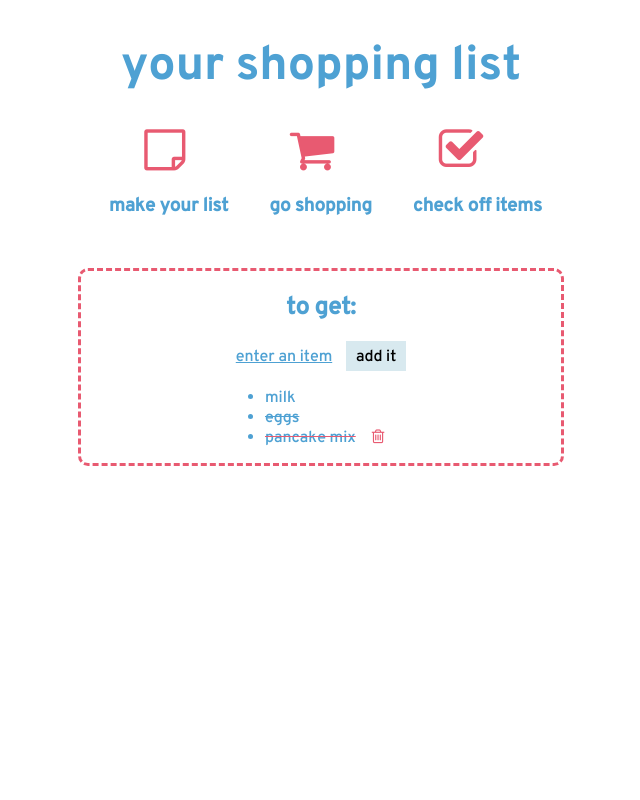
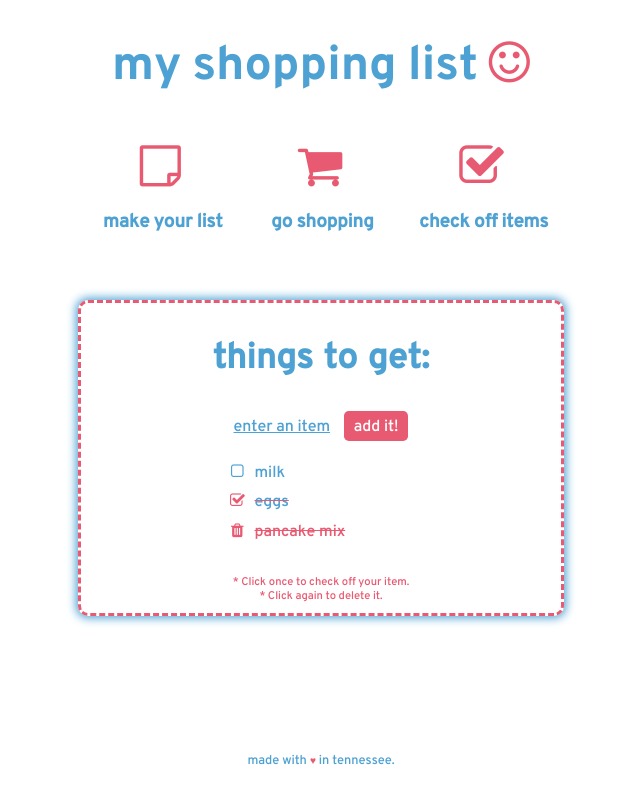
Before and after one commit to kindlingscript/shopping-list, a plain HTML site: page index.html in a window 1280 px wide. Shown: the whole page, without its empty margins (319-959 px from the left). Drawn offline with Linux system fonts and the light colour scheme.

Commit message:
Style additions and changes

```diff
--- a/css/main.css
+++ b/css/main.css
@@ -3,12 +3,12 @@ body {
   max-width: 40em;
   margin-left: auto;
   margin-right: auto;
-  color: #4EA1D3;
+  color: #4EA1D3; /* blue */
   font-family: 'overpassregular', sans-serif;
 }
 
 .content {
-  margin: 2em 0;
+  margin: 0 0 3em 0;
 }
 
 h1 {
@@ -18,49 +18,79 @@ h1 {
 
 .call-to-action {
   padding-right: 0.6em;
+  display: inline-flex;
+}
+
+.icon-1, .icon-2, .icon-3 {
+  margin-left: 1em;
+  display: inline;
 }
 
 .fa {
+  color: #E85A71; /* red */
+}
+
+.fa-3x {
   padding-right: 0.1em;
   margin: 0 1em;
-  color: #E85A71;
 }
 
-h3 {
+/*h3 {
   display: inline-block;
   padding-left: 1.5em;
   padding-right: 0.5em;
-}
+}*/
 
 .list {
   max-width: 30em;
-  margin: 0 auto;
+  margin: 0 auto 8.5em auto;
   border: dashed 3px #E85A71;
   border-radius: 10px;
+  box-shadow: 0 0 10px 2px #4EA1D3;
 }
 
-p, button {
+.list h2 {
+  margin: 0.9em 0;
+  font-size: 2.2em;
+  word-spacing: 0.05em;
+  letter-spacing: 0.01em;
+}
+
+.instructions {
+  font-size: 0.7em;
+  color: #E85A71;
+  margin-top: 2.5em;
+}
+
+.text-field, button {
   display: inline;
 }
 
-p {
+.text-field {
   text-decoration: underline;
 }
 
 button {
-  background-color: #D8E9EF;
-  border-color: #D8E9EF;
+  background-color: #E85A71;
+  border-color: #E85A71;
   border-style: none;
+  border-radius: 0.3em;
+  color: #ffffff;
   margin-left: 10px;
   padding: 5px 10px;
 }
 
-ul {
-  margin-left: 30%;
+.fa-ul {
+  margin-left: 29%;
 }
 
 ul li {
   text-align: left;
+  padding: 0.3em 0;
+}
+
+.fa-li {
+  position: static;
 }
 
 .hover {
@@ -68,17 +98,42 @@ ul li {
 }
 
 .hover-color {
-  /*color: #454552;*/
+  color: #E85A71;
   text-decoration: line-through;
 }
 
 .checked-off {
+  color: #E85A71;
+}
+
+.fa-square-o {
   color: #4EA1D3;
 }
 
 .line-color {
   color: #E85A71;
   text-decoration: line-through;
+}
+
+.copy {
+  right: 0;
+  bottom: 0;
+  left: 0;
+  text-align: center;
+}
+
+.heart {
+  color: #E85A71;
+  display: inline;
+  font-style: normal;
+}
+
+.copy, .heart {
+  font-size: 0.8em;
+}
+
+@media only screen and (max-width: 760px) {
+
 }
 
 /* Generated by Font Squirrel (https://www.fontsquirrel.com) on April 25, 2016 */
--- a/index.html
+++ b/index.html
@@ -2,40 +2,49 @@
 <html lang="en">
 <head>
   <meta charset="UTF-8">
-  <title>Shopping List</title>
+  <title>shopping list</title>
   <link rel="stylesheet" href="css/normalize.css">
   <link rel="stylesheet" href="https://maxcdn.bootstrapcdn.com/font-awesome/4.6.1/css/font-awesome.min.css">
   <link rel="stylesheet" href="css/main.css">
 </head>
 <body>
   <section class="banner content">
-    <h1>your shopping list</h1>
+    <h1>my shopping list <i class="fa fa-smile-o"></i></h1>
   </section>
   <section class="call-to-action content">
-    <div class="icons">
+    <div class="icon-1">
       <i class="fa fa-sticky-note-o fa-3x"></i>
+      <h3>make your list</h3>
+    </div>
+    <div class="icon-2">
       <i class="fa fa-shopping-cart fa-3x"></i>
+      <h3>go shopping</h3>
+    </div>
+    <div class="icon-3">
       <i class="fa fa-check-square-o fa-3x"></i>
+      <h3>check off items</h3>
     </div>
-    <div class="text">
+    <!-- <div class="text">
       <h3>make your list</h3>
       <h3>go shopping</h3>
       <h3>check off items</h3>
-    </div>
+    </div> -->
   </section>
   <section class="list content">
-    <h2>to get:</h2>
-    <p>enter an item</p> <button>add it</button>
-    <ul>
-      <li class="added">milk</li>
+    <h2>things to get:</h2>
+    <p class="text-field">enter an item</p> <button>add it!</button>
+    <ul class="fa-ul">
+      <li class="added"><i class="fa-li fa fa-square-o"></i>milk</li>
       <span class="hover-color">
-        <li class="hover">eggs</li>
+        <li class="hover"><i class="fa-li fa fa-check-square-o list-check"></i>eggs</li>
       </span>
       <span class="line-color">
-        <li class="checked-off">pancake mix</span><i class="fa fa-trash-o"></i></li>
+        <li class="checked-off"><i class="fa-li fa fa-trash"></i>pancake mix</span></li>
     </ul>
+    <p class="instructions">* Click once to check off your item.<br>* Click again to delete it.</p>
   </section>
   <section class="footer">
+    <p class="copy">made with <i class="heart">&hearts;</i> in tennessee.</p>
   </section>
 </body>
 </html>
```
